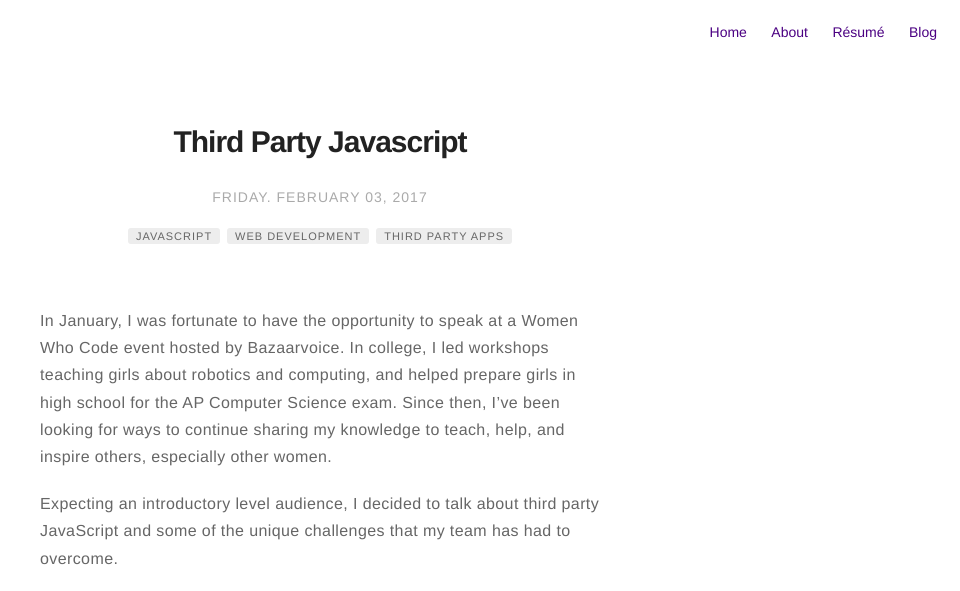
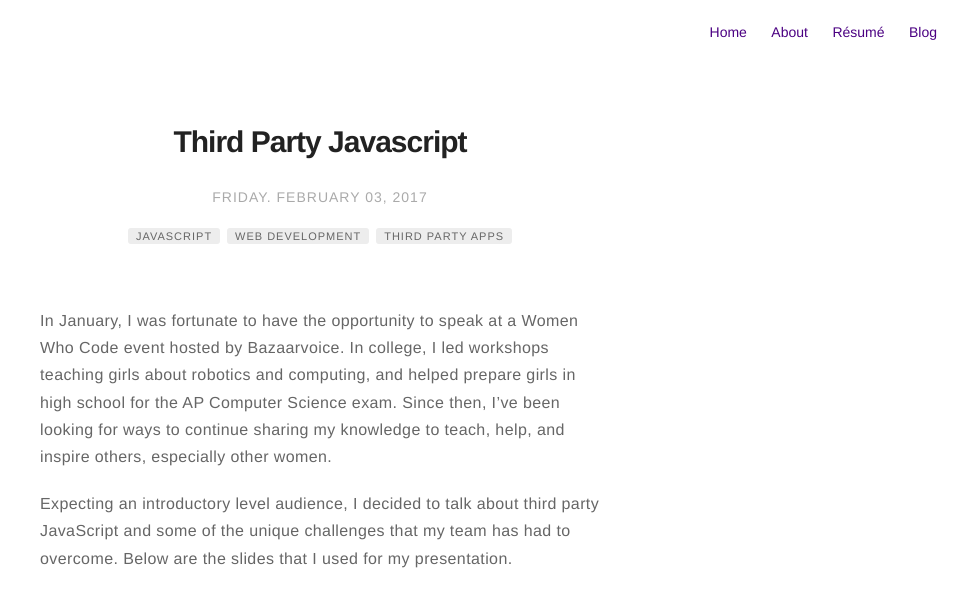
Before and after one commit to ecahill/emilycahill-v2, a Jekyll site: the page built from _posts/2017-02-03-3pjs.markdown, in a window 1280 px wide. Shown: the top 591 px of the page, without its empty margins (320-1280 px from the left). Built offline with Jekyll 4.4.1, drawn with Linux system fonts in a browser that asks for light colours.

Commit message:
Update 2017-02-03-3pjs.markdown

```diff
--- a/_posts/2017-02-03-3pjs.markdown
+++ b/_posts/2017-02-03-3pjs.markdown
@@ -15,6 +15,6 @@ description: Overview of my Women Who Code talk on third party JavaScript
 
 In January, I was fortunate to have the opportunity to speak at a Women Who Code event hosted by Bazaarvoice. In college, I led workshops teaching girls about robotics and computing, and helped prepare girls in high school for the AP Computer Science exam. Since then, I've been looking for ways to continue sharing my knowledge to teach, help, and inspire others, especially other women.
 
-Expecting an introductory level audience, I decided to talk about third party JavaScript and some of the unique challenges that my team has had to overcome.
+Expecting an introductory level audience, I decided to talk about third party JavaScript and some of the unique challenges that my team has had to overcome. Below are the slides that I used for my presentation.
 
 <iframe src="//www.slideshare.net/slideshow/embed_code/key/jjphEqlb19MYQs" width="595" height="485" frameborder="0" marginwidth="0" marginheight="0" scrolling="no" style="border:1px solid #CCC; border-width:1px; margin-bottom:5px; max-width: 100%;" allowfullscreen> </iframe> <div style="margin-bottom:5px"> <strong> <a href="//www.slideshare.net/EmilyCahill1/third-party-javascript-71732540" title="Third Party JavaScript" target="_blank">Third Party JavaScript</a> </strong> from <strong><a target="_blank" href="//www.slideshare.net/EmilyCahill1">Emily Cahill</a></strong> </div>
```
